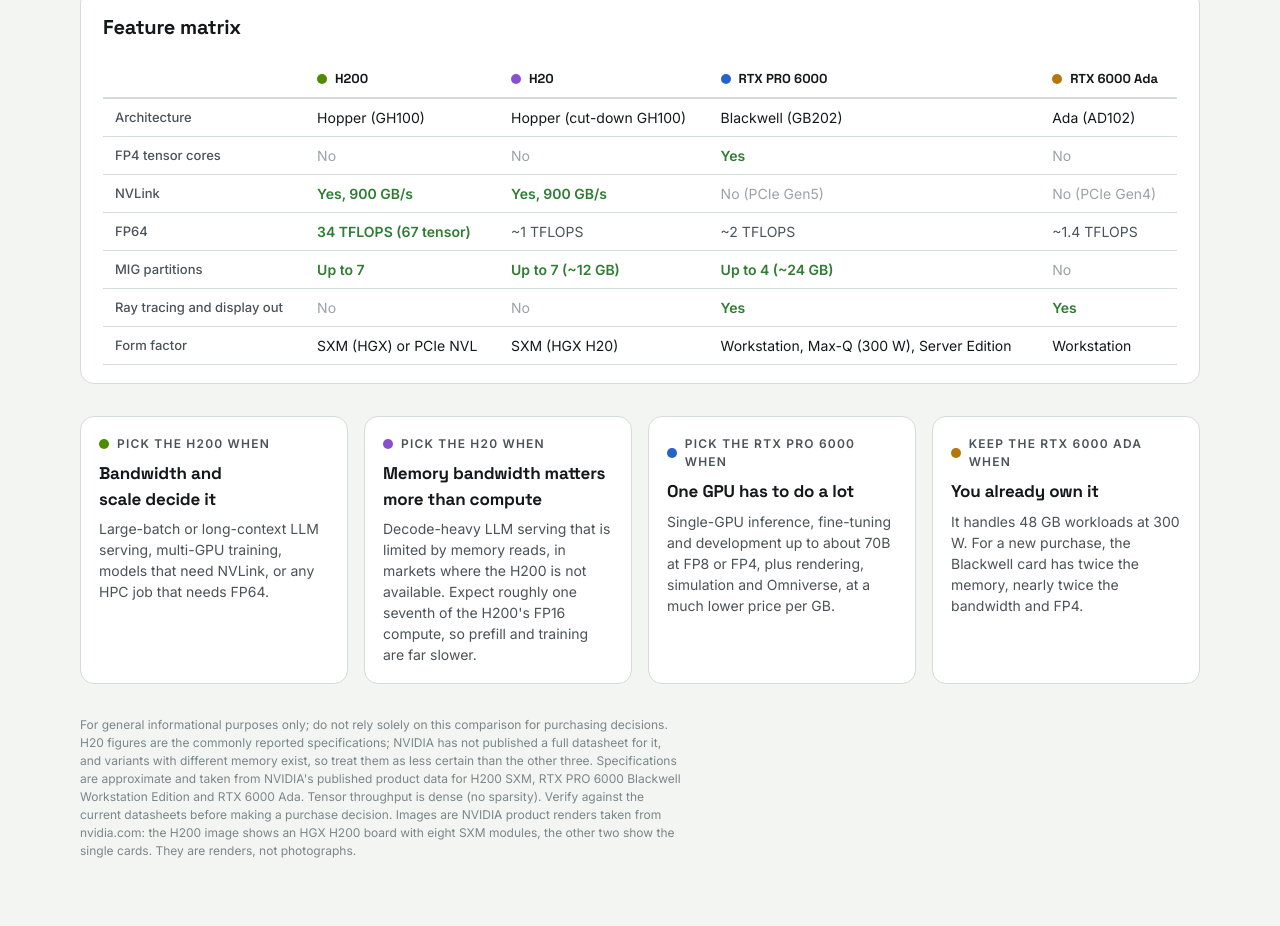
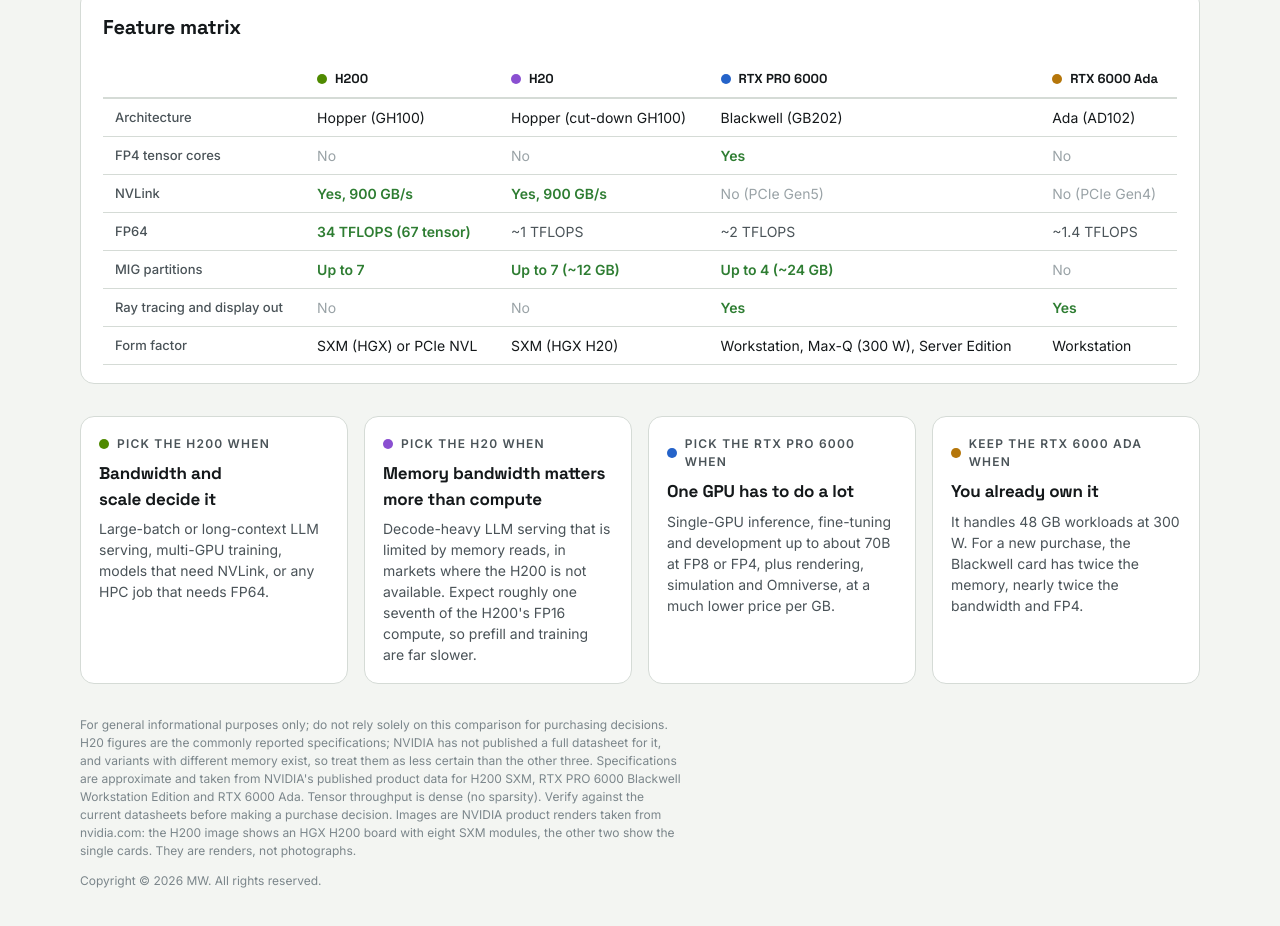
Before and after one commit to mw32/gpu_comparison, a plain HTML site: page index.html in a window 1280 px wide. Shown: the part 1336-2262 px from the top of the page. Drawn offline with Linux system fonts and the light colour scheme.

Commit message:
Copyright

```diff
--- a/index.html
+++ b/index.html
@@ -232,7 +232,8 @@ footer { color: var(--muted); font-size: 12px; max-width: 80ch; }
     </div>
   </section>
 
-  <footer>For general informational purposes only; do not rely solely on this comparison for purchasing decisions. H20 figures are the commonly reported specifications; NVIDIA has not published a full datasheet for it, and variants with different memory exist, so treat them as less certain than the other three. Specifications are approximate and taken from NVIDIA's published product data for H200 SXM, RTX PRO 6000 Blackwell Workstation Edition and RTX 6000 Ada. Tensor throughput is dense (no sparsity). Verify against the current datasheets before making a purchase decision. Images are NVIDIA product renders taken from nvidia.com: the H200 image shows an HGX H200 board with eight SXM modules, the other two show the single cards. They are renders, not photographs.</footer>
+  <footer>For general informational purposes only; do not rely solely on this comparison for purchasing decisions. H20 figures are the commonly reported specifications; NVIDIA has not published a full datasheet for it, and variants with different memory exist, so treat them as less certain than the other three. Specifications are approximate and taken from NVIDIA's published product data for H200 SXM, RTX PRO 6000 Blackwell Workstation Edition and RTX 6000 Ada. Tensor throughput is dense (no sparsity). Verify against the current datasheets before making a purchase decision. Images are NVIDIA product renders taken from nvidia.com: the H200 image shows an HGX H200 board with eight SXM modules, the other two show the single cards. They are renders, not photographs.
+<p>Copyright &copy; 2026 MW. All rights reserved.</p></footer>
 </div>
 
 <script>
```
